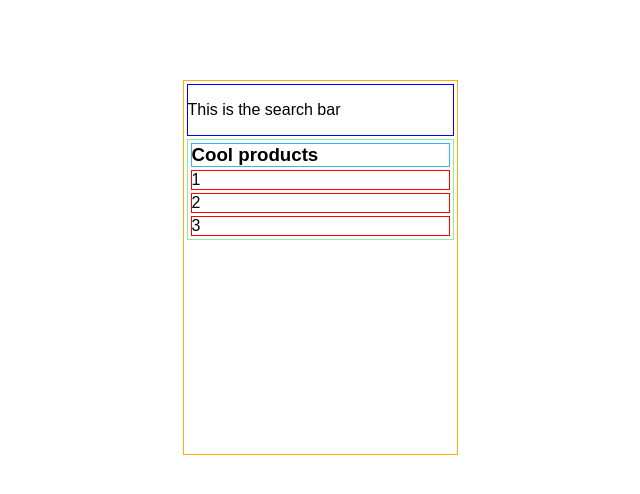
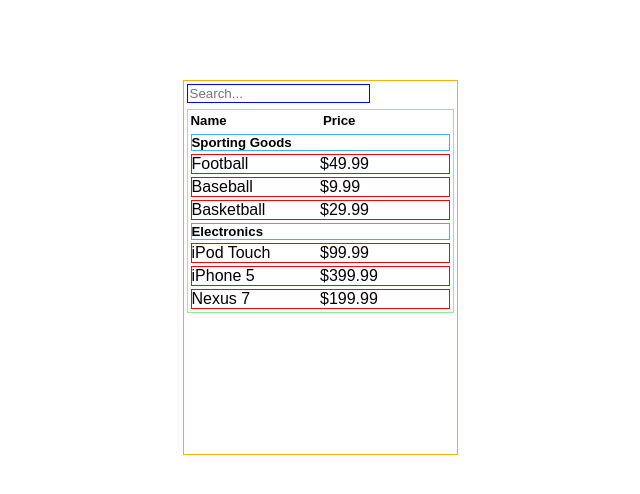
Before and after one commit to klcantrell/kals-frontend-explorations, a React (Create React App) app: page / in a window 1280 px wide. Shown: the top 494 px of the page, without its empty margins (320-960 px from the left). Built offline with nearby package versions, Linux system fonts and the light colour scheme.

Commit message:
actual data now flowing through the app.
also, refactored table children out of main app component

```diff
--- a/src/App.css
+++ b/src/App.css
@@ -26,6 +26,16 @@
   margin: 3px;
 }
 
+.productTable__header {
+  display: flex;
+
+}
+
+.productTable__header > h5 {
+  margin: 3px;
+  width: 50%;
+}
+
 .productCategoryRow {
   border: 1px solid rgb(57, 179, 255);
   margin: 3px;
@@ -34,8 +44,11 @@
 .productRow {
   border: 1px solid red;
   margin: 3px;
+  display: flex;
 }
+
 .productRow > p {
+  width: 50%;
   margin: 0;
 }
 
--- a/src/components/filterableProductTable.js
+++ b/src/components/filterableProductTable.js
@@ -1,21 +1,56 @@
 import React from "react";
 import SearchBar from "./searchBar";
 import ProductTable from "./productTable";
-import ProductCategoryRow from "./productCategoryRow";
-import ProductRow from "./productRow";
 import "./../App.css";
 
-const data = [1, 2, 3];
+const data = [
+  {
+    category: "Sporting Goods",
+    price: "$49.99",
+    stocked: true,
+    name: "Football"
+  },
+  {
+    category: "Sporting Goods",
+    price: "$9.99",
+    stocked: true,
+    name: "Baseball"
+  },
+  {
+    category: "Sporting Goods",
+    price: "$29.99",
+    stocked: false,
+    name: "Basketball"
+  },
+  {
+    category: "Electronics",
+    price: "$99.99",
+    stocked: true,
+    name: "iPod Touch"
+  },
+  {
+    category: "Electronics",
+    price: "$399.99",
+    stocked: false,
+    name: "iPhone 5"
+  },
+  { category: "Electronics", price: "$199.99", stocked: true, name: "Nexus 7" }
+];
 
 class FilterableProductTable extends React.Component {
+  constructor(props) {
+    super(props);
+    this.state = {
+      inStockOnly: false,
+      query: ""
+    };
+  }
+
   render() {
     return (
       <div className="filterableProductTable">
-        <SearchBar />
-        <ProductTable>
-          <ProductCategoryRow />
-          {data.map(item => <ProductRow key={item.toString()} value={item} />)}
-        </ProductTable>
+        <SearchBar userQuery={this.state.userQuery} />
+        <ProductTable data={data} />
       </div>
     );
   }
--- a/src/components/productCategoryRow.js
+++ b/src/components/productCategoryRow.js
@@ -1,7 +1,7 @@
 import React from "react";
 
 function ProductCategoryRow(props) {
-  return <h3 className="productCategoryRow">Cool products</h3>;
+  return <h5 className="productCategoryRow">{props.value}</h5>;
 }
 
 export default ProductCategoryRow;
--- a/src/components/productRow.js
+++ b/src/components/productRow.js
@@ -3,7 +3,8 @@
 function ProductRow(props) {
   return (
     <div className="productRow">
-      <p>{props.value}</p>
+      <p>{props.name}</p>
+      <p>{props.price}</p>
     </div>
   );
 }
--- a/src/components/productTable.js
+++ b/src/components/productTable.js
@@ -1,7 +1,39 @@
 import React from "react";
+import ProductCategoryRow from "./productCategoryRow";
+import ProductRow from "./productRow";
 
 function ProductTable(props) {
-  return <div className="productTable">{props.children}</div>;
+  const categories = Array.from(
+    props.data.reduce((acc, item) => {
+      !acc.has(item.category) && acc.add(item.category);
+      return acc;
+    }, new Set())
+  );
+
+  return (
+    <div className="productTable">
+      <div className="productTable__header">
+        <h5>Name</h5>
+        <h5>Price</h5>
+      </div>
+      {categories.map((category, idx) => (
+        <div key={idx}>
+          <ProductCategoryRow value={category} />
+          {props.data
+            .filter(item => {
+              return item.category === category;
+            })
+            .map((item, idx) => (
+              <ProductRow
+                key={`item-${idx}`}
+                name={item.name}
+                price={item.price}
+              />
+            ))}
+        </div>
+      ))}
+    </div>
+  );
 }
 
 export default ProductTable;
--- a/src/components/searchBar.js
+++ b/src/components/searchBar.js
@@ -2,9 +2,11 @@
 
 function SearchBar(props) {
   return (
-    <div className="searchBar">
-      <p>This is the search bar</p>
-    </div>
+    <input
+      placeholder="Search..."
+      value={props.userQuery}
+      className="searchBar"
+    />
   );
 }
 
```
